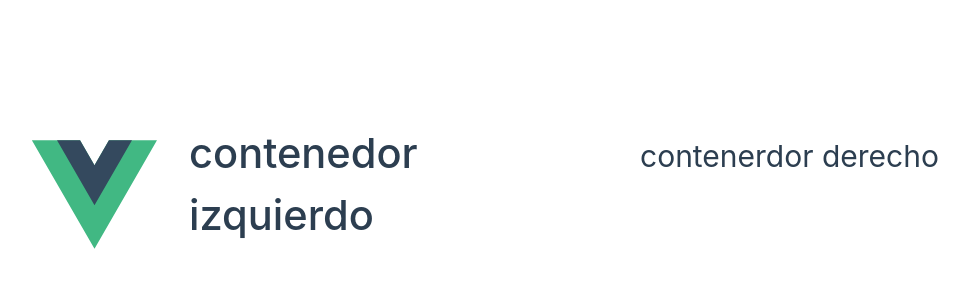
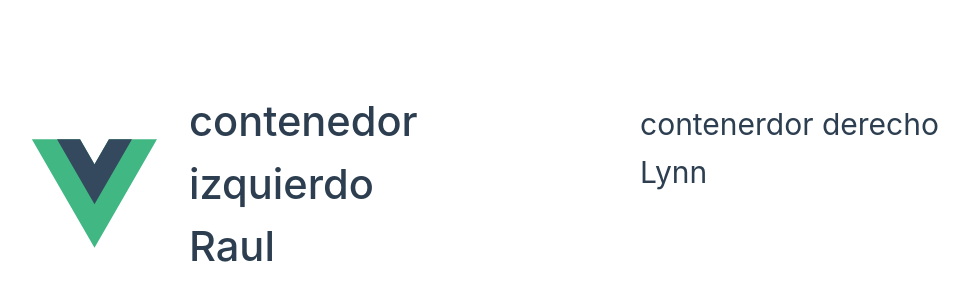
Before and after one commit to Impacto-Corp/vue-merge, a Vue app: page / in a window 1280 px wide. Shown: the part 206-506 px from the top of the page, without its empty margins (0-969 px from the left). Built offline with nearby package versions, Linux system fonts and the light colour scheme.

Commit message:
feat: Tests

```diff
--- a/src/components/HelloWorld.vue
+++ b/src/components/HelloWorld.vue
@@ -4,6 +4,7 @@
 
 <template>
   <h1>contenedor izquierdo</h1>
+  <h1>Raul</h1>
 </template>
 
 <style scoped>
--- a/src/components/TheWelcome.vue
+++ b/src/components/TheWelcome.vue
@@ -4,5 +4,6 @@
 
 <template>
   <h1>contenerdor derecho</h1>
+  <h1>Lynn</h1>
 
 </template>
```
